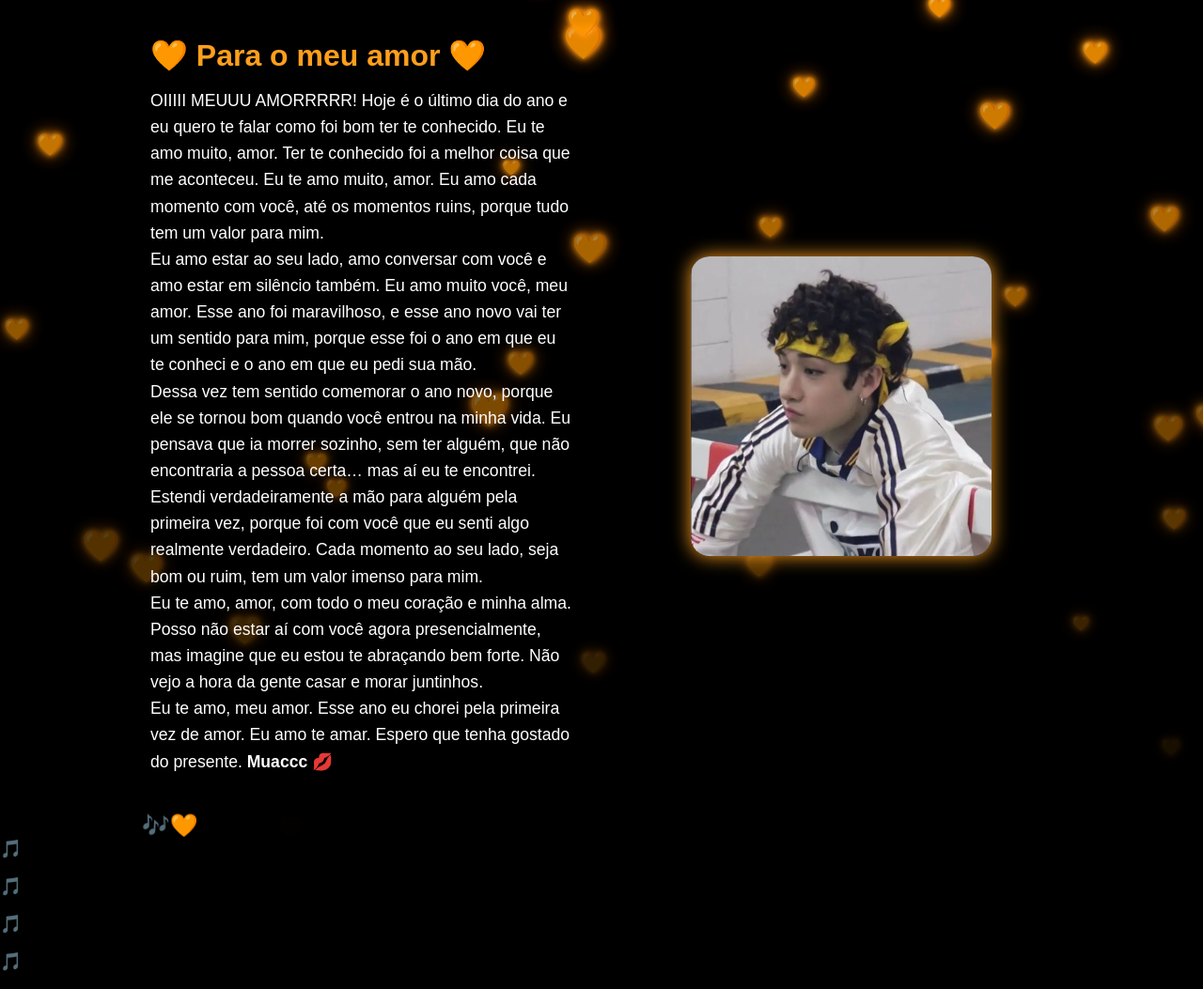
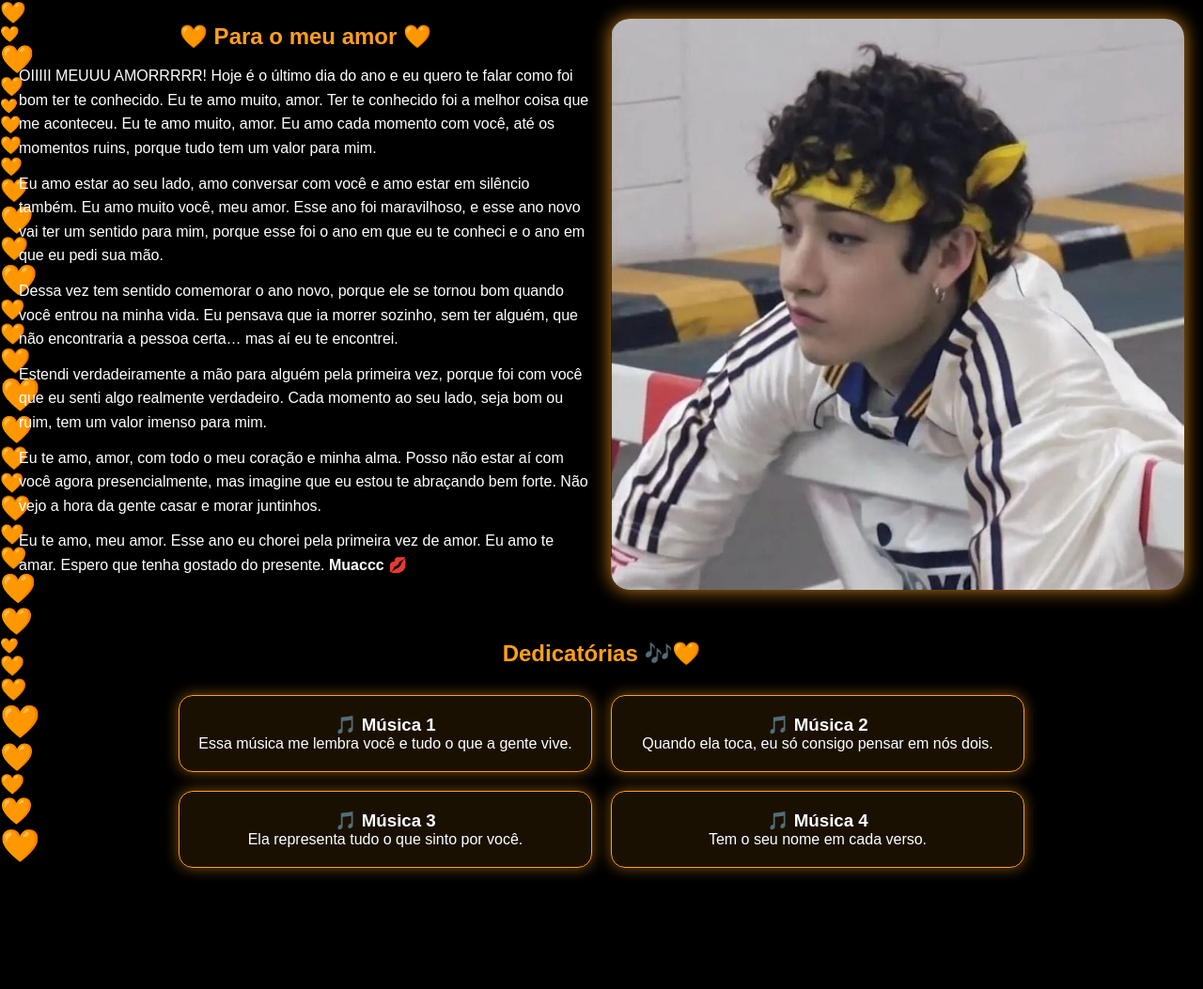
Before and after one commit to Bombardiocrocodilo/declaracao-amorr, a plain HTML site: page index.html in a window 1280 px wide. Shown: the whole page at 94% size. After the commit the page ends 944 px from the top, so only its background shows below. Drawn offline with Linux system fonts and the light colour scheme.

Commit message:
Update style.css

```diff
--- a/style.css
+++ b/style.css
@@ -1,98 +1,95 @@
-/* Reset básico */
 * {
     margin: 0;
     padding: 0;
     box-sizing: border-box;
+    font-family: Arial, Helvetica, sans-serif;
 }
 
-/* Fundo preto */
 body {
     background-color: black;
-    overflow: hidden;
-    font-family: Arial, sans-serif;
+    overflow-x: hidden;
+    color: white;
 }
 
-/* Container dos corações */
+/* Corações */
 .hearts {
     position: fixed;
-    top: 0;
-    left: 0;
     width: 100%;
     height: 100%;
     pointer-events: none;
+    z-index: 1;
 }
 
-/* Coração */
-.heart {
-    position: absolute;
-    color: #ff9f1c;
-    text-shadow:
-        0 0 5px #ff9f1c,
-        0 0 10px #ff9f1c,
-        0 0 20px #ff7a00;
-    animation-name: fall;
-    animation-timing-function: linear;
+/* Conteúdo */
+.container {
+    position: relative;
+    z-index: 2;
+    padding: 20px;
 }
 
-/* Animação de queda */
-@keyframes fall {
-    0% {
-        transform: translateY(-10vh);
-        opacity: 1;
-    }
-    100% {
-        transform: translateY(110vh);
-        opacity: 0;
-    }
-}
 .declaracao {
-    position: relative;
-    z-index: 2;
-    padding: 40px 20px;
     display: flex;
     flex-direction: column;
-    gap: 30px;
-    color: white;
+    gap: 20px;
 }
 
-/* Texto */
-.declaracao .texto h1 {
+.texto h1 {
     color: #ff9f1c;
     margin-bottom: 15px;
-    font-size: 2em;
+    text-align: center;
 }
 
-.declaracao .texto p {
-    font-size: 1.1em;
+.texto p {
     line-height: 1.6;
+    margin-bottom: 12px;
+    font-size: 1rem;
 }
 
-/* Imagem */
-.declaracao .imagem img {
+.imagem img {
     width: 100%;
-    max-width: 320px;
     border-radius: 20px;
-    box-shadow: 0 0 20px #ff9f1c;
-    display: block;
-    margin: 0 auto;
+    box-shadow: 0 0 20px rgba(255, 159, 28, 0.8);
 }
 
-/* 💻 Layout para telas maiores */
+/* Músicas */
+.musicas {
+    margin-top: 50px;
+    text-align: center;
+}
+
+.musicas h2 {
+    color: #ff9f1c;
+    margin-bottom: 30px;
+}
+
+.lista-musicas {
+    display: grid;
+    grid-template-columns: 1fr;
+    gap: 20px;
+}
+
+.musica {
+    border: 1px solid #ff9f1c;
+    border-radius: 15px;
+    padding: 20px;
+    background-color: rgba(255, 159, 28, 0.1);
+    box-shadow: 0 0 15px rgba(255, 159, 28, 0.5);
+}
+
+/* PC */
 @media (min-width: 768px) {
     .declaracao {
         flex-direction: row;
         align-items: center;
-        justify-content: center;
-        max-width: 1000px;
+    }
+
+    .texto, .imagem {
+        width: 50%;
+    }
+
+    .lista-musicas {
+        grid-template-columns: 1fr 1fr;
+        max-width: 900px;
         margin: auto;
     }
-
-    .declaracao .texto,
-    .declaracao .imagem {
-        flex: 1;
-    }
-
-    .declaracao .texto {
-        padding-right: 30px;
-    }
 }
```
